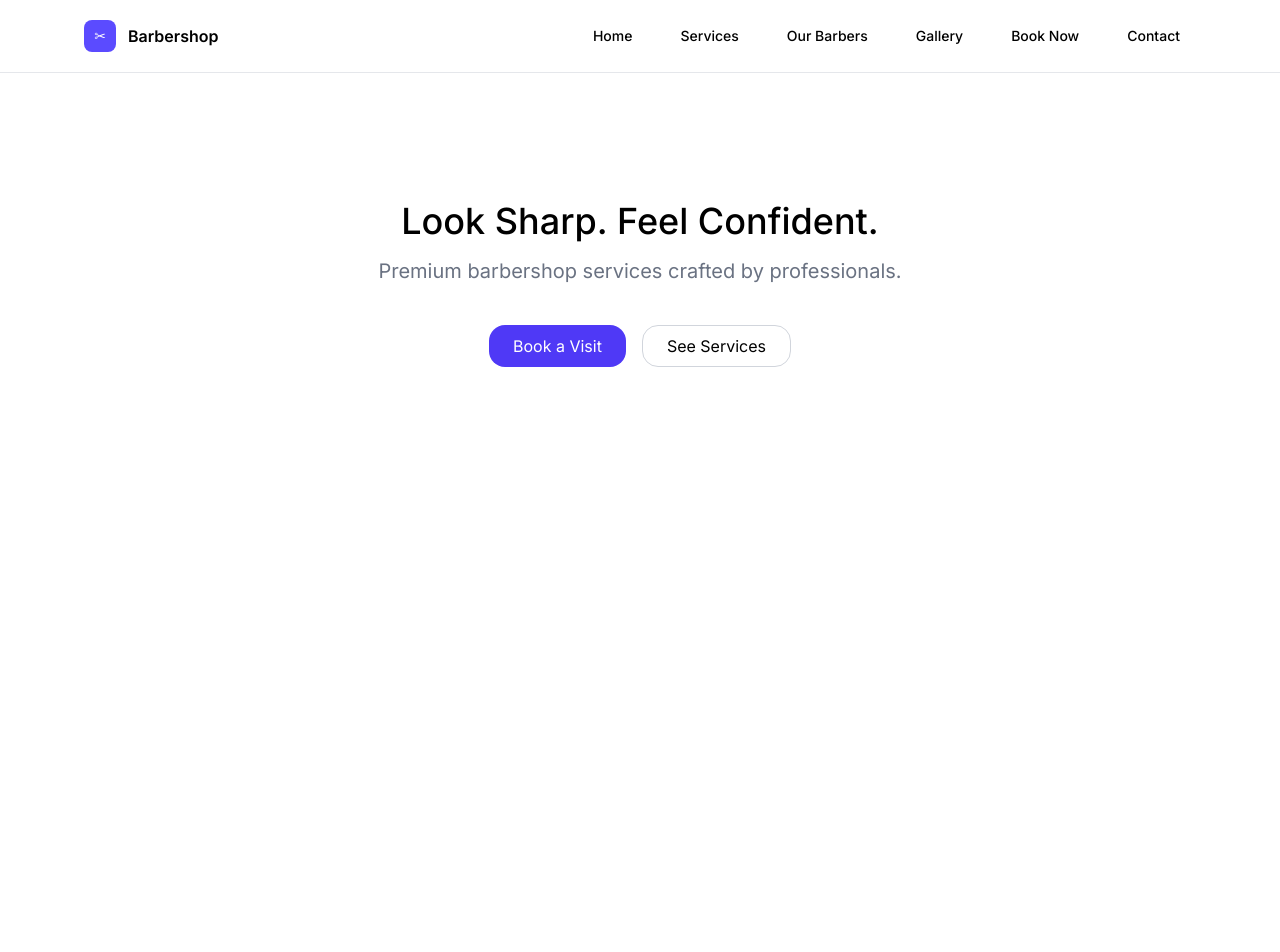
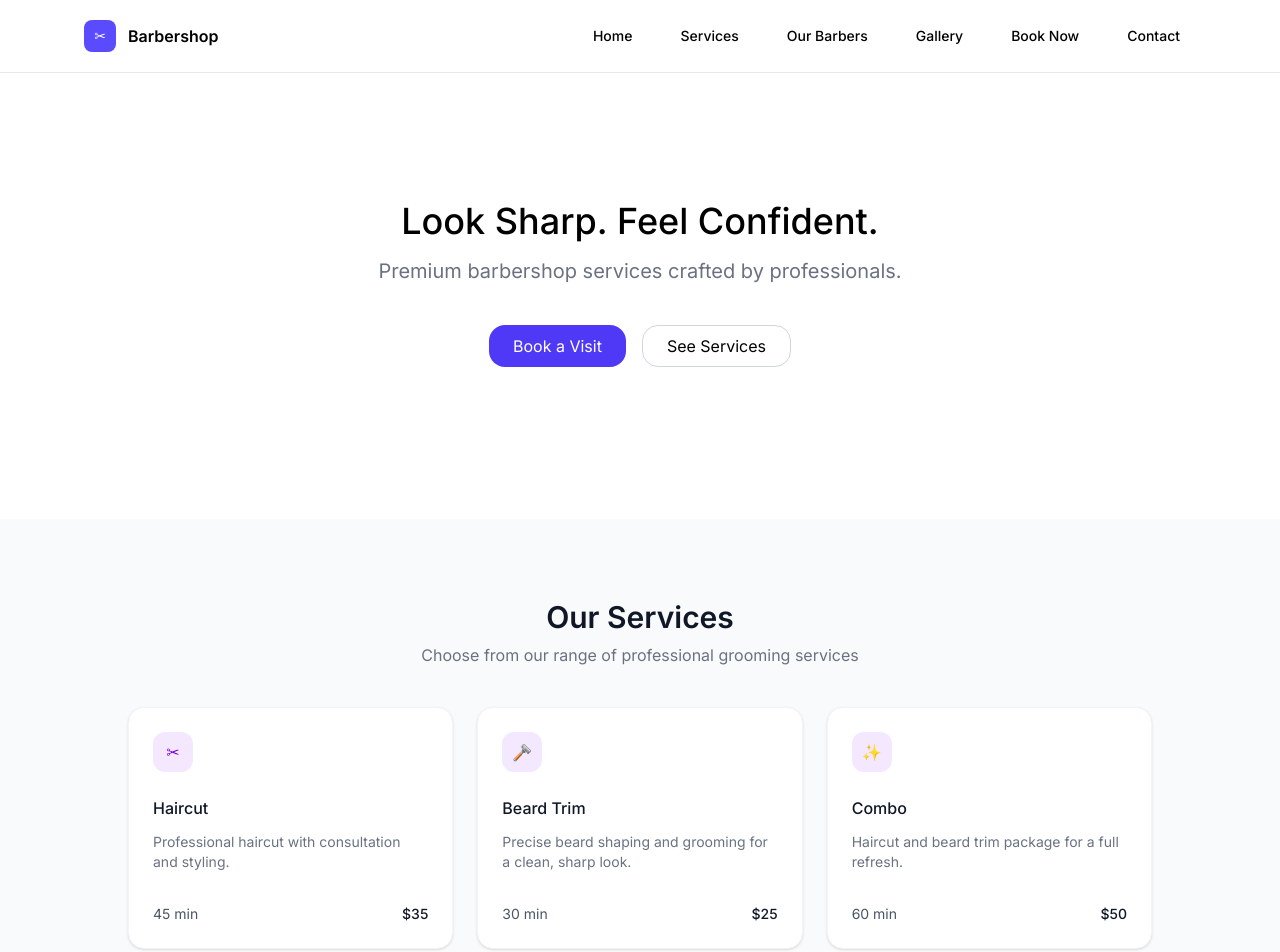
Before and after one commit to marwoz01/barbershop, a Next.js app in the folder client-app/: page / in a window 1280 px wide. Shown: the top 952 px of the page. Before the commit the page ends 800 px from the top, so only its background shows below. Built offline with nearby package versions, Linux system fonts and the light colour scheme.

Commit message:
Created Services Section

```diff
--- a/client-app/src/app/page.tsx
+++ b/client-app/src/app/page.tsx
@@ -1,8 +1,11 @@
 import HomeSection from "@/components/sections/HomeSection";
+import ServicesSection from "@/components/sections/ServicesSection";
+
 export default function Home() {
   return (
     <>
       <HomeSection />
+      <ServicesSection />
     </>
   );
 }
--- a/client-app/src/components/sections/ServicesSection.tsx
+++ b/client-app/src/components/sections/ServicesSection.tsx
@@ -0,0 +1,62 @@
+export default function ServicesSection() {
+  return (
+    <section
+      id="services"
+      className="bg-gray-50 py-20 px-6 flex flex-col items-center"
+    >
+      {/* Section Header */}
+      <h1 className="text-3xl font-semibold text-gray-900">Our Services</h1>
+      <h2 className="mt-2 text-gray-500">
+        Choose from our range of professional grooming services
+      </h2>
+
+      {/* Cards */}
+      <div className="mt-10 grid w-full max-w-5xl gap-6 md:grid-cols-3">
+        {/* Haircut */}
+        <div className="rounded-2xl bg-white p-6 shadow-sm border border-gray-100 flex flex-col hover:bg-gray-50">
+          <div className="inline-flex h-10 w-10 items-center justify-center rounded-xl bg-purple-100 text-purple-700 mb-6">
+            ✂
+          </div>
+          <h3 className="text-base font-medium text-gray-900">Haircut</h3>
+          <p className="mt-3 text-sm text-gray-500">
+            Professional haircut with consultation and styling.
+          </p>
+          <div className="mt-8 flex items-end justify-between text-sm text-gray-600">
+            <span>45 min</span>
+            <span className="text-gray-900 font-medium">$35</span>
+          </div>
+        </div>
+
+        {/* Beard Trim */}
+        <div className="rounded-2xl bg-white p-6 shadow-sm border border-gray-100 flex flex-col hover:bg-gray-50">
+          <div className="inline-flex h-10 w-10 items-center justify-center rounded-xl bg-purple-100 mb-6">
+            🪒
+          </div>
+          <h3 className="text-base font-medium text-gray-900">Beard Trim</h3>
+          <p className="mt-3 text-sm text-gray-500">
+            Precise beard shaping and grooming for a clean, sharp look.
+          </p>
+          <div className="mt-8 flex items-end justify-between text-sm text-gray-600">
+            <span>30 min</span>
+            <span className="text-gray-900 font-medium">$25</span>
+          </div>
+        </div>
+
+        {/* Combo */}
+        <div className="rounded-2xl bg-white p-6 shadow-sm border border-gray-100 flex flex-col hover:bg-gray-50">
+          <div className="inline-flex h-10 w-10 items-center justify-center rounded-xl bg-purple-100 mb-6">
+            ✨
+          </div>
+          <h3 className="text-base font-medium text-gray-900">Combo</h3>
+          <p className="mt-3 text-sm text-gray-500">
+            Haircut and beard trim package for a full refresh.
+          </p>
+          <div className="mt-8 flex items-end justify-between text-sm text-gray-600">
+            <span>60 min</span>
+            <span className="text-gray-900 font-medium">$50</span>
+          </div>
+        </div>
+      </div>
+    </section>
+  );
+}
```
